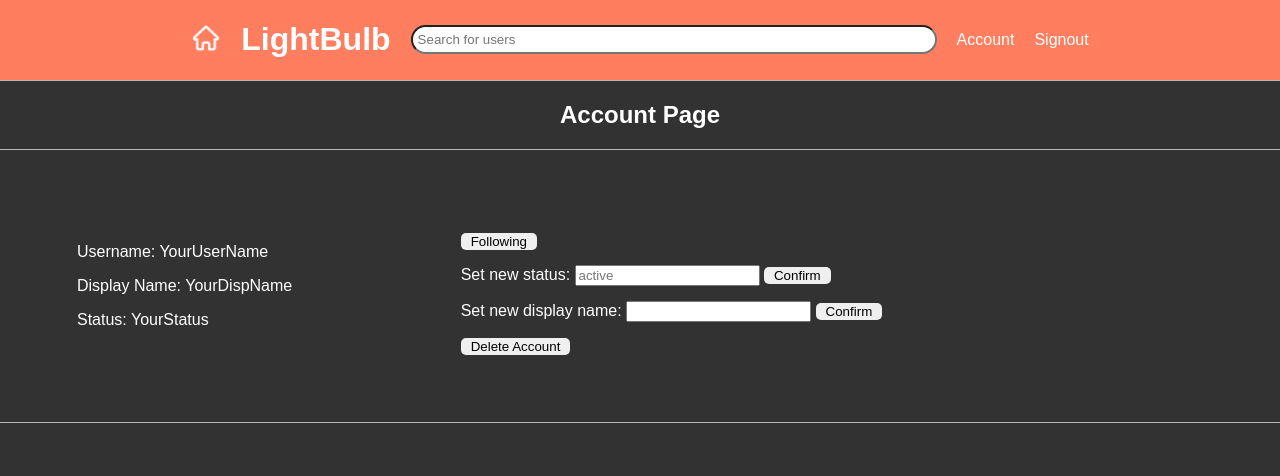
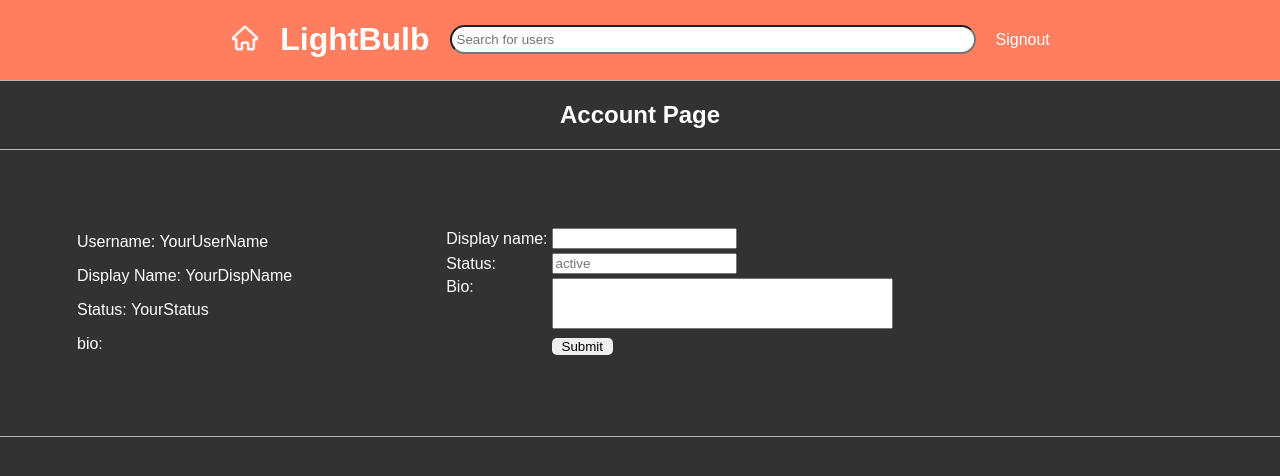
Before and after one commit to HunterRundhaug/Lightbulb_337, a website: page public_html/main/account.html in a window 1280 px wide. Drawn offline with Linux system fonts and the light colour scheme; no server answers.

Commit message:
small changes

```diff
--- a/public_html/main/account.html
+++ b/public_html/main/account.html
@@ -18,8 +18,7 @@
                 <input type="text" name="query" id="userSearchInput" placeholder="Search for users" required>
             </form>
         </div>
-        <p>Account</p>
-        <p>Signout</p>
+        <p><a id="signOutButton" onclick="signOutUser()" >Signout</a></p>
     </div>
 
     <div>
@@ -32,28 +31,42 @@
                         <p>Username: <span id="usernameText">YourUserName</span></p>
                         <p>Display Name: <span id="displayNameText">YourDispName</span></p>
                         <p>Status: <span id="statusText">YourStatus</span></p>
+                        <p>bio: <span id="bioText"></span></p>
                     </td>
                     <td>
-                        <div class="inputGroup">
-                            <button>Following</button>
-                        </div>
-
-                        <div class="inputGroup">
-                            <label for="statusForm">Set new status:</label>
-                            <input type="text" id="statusForm" name="status" placeholder="active">
-                            <button>Confirm</button>
-                        </div>
-
-                        <div class="inputGroup">
-                            <label for="setDisplayNameForm">Set new display name:</label>
-                            <input type="text" id="setDisplayNameForm" name="displayNameForm">
-                            <button>Confirm</button>
-                        </div>
-
-
-                        <div class="inputGroup">
-                            <button>Delete Account</button>
-                        </div>
+                        <form onsubmit="updateUserInfo(event)">
+                            <table>
+                                <tr>
+                                    <td>
+                                        <label for="setDisplayNameForm">Display name:</label>
+                                    </td>
+                                    <td>
+                                        <input type="text" id="setDisplayNameForm" name="displayNameForm">
+                                    </td>
+                                </tr>
+                                <tr>
+                                    <td>
+                                        <label for="statusForm">Status:</label>
+                                    </td>
+                                    <td>
+                                        <input type="text" id="statusForm" name="status" placeholder="active">
+                                    </td>
+                                </tr>
+                                <tr>
+                                    <td id="bioTd">
+                                        <label id="setBioLabel" for="setBioFrom">Bio:</label>
+                                    </td>
+                                    <td>
+                                        <textarea id="setBioFrom" cols="40" rows="3" name="displayNameForm"></textarea>
+                                    </td>
+                                </tr>
+                                <tr>
+                                    <td></td>
+                                    <td> <button>Submit</button></td>
+                                </tr>
+                                <tr> </tr>
+                            </table>
+                        </form>
 
                     </td>
                 </tr>
@@ -63,6 +76,7 @@
     </div>
 
     <script src="./account.js"></script>
+    <script src="./signOut.js"></script>
 
 </body>
 </html>
--- a/public_html/main/account.js
+++ b/public_html/main/account.js
@@ -5,7 +5,11 @@
 const usernameObj = document.getElementById("usernameText");
 const displayNameObj = document.getElementById("displayNameText");
 const statusObj = document.getElementById("statusText");
+const bioObj = document.getElementById("bioText");
 
+const statusForm = document.getElementById("statusForm");
+const displayNameForm = document.getElementById("setDisplayNameForm");
+const bioForm = document.getElementById("setBioFrom");
 
 async function getCurrentlySignedInUser(){
     console.log("function called");
@@ -16,9 +20,16 @@ async function getCurrentlySignedInUser(){
             let userName = user.userName;
             let displayName = user.dispName;
             let status = user.status;
+            let bio = user.bio;
             usernameObj.innerText = userName;
             displayNameObj.innerText = displayName;
             statusObj.innerText = status;
+            bioObj.innerText = bio;
+
+            statusForm.value = status;
+            displayNameForm.value = displayName;
+            bioForm.innerText = bio;
+
         }
         else{
             console.log('It seems the user is not authenticated.');
@@ -29,6 +40,39 @@ async function getCurrentlySignedInUser(){
     }
 }
 
-
 // Call the function when the page loads
 window.onload = getCurrentlySignedInUser;
+
+
+function updateUserInfo(event){
+
+    event.preventDefault(); // Stop the form from refreshing the page.
+
+    dataToSend = { status: statusForm.value, dispname:
+        displayNameForm.value,
+        bio: bioForm.value,
+    };
+    console.log(dataToSend);
+    // Send post request with fetch...
+    fetch('http://localhost:3000/updateUserInfo', {
+        method: 'POST',
+        headers: {
+            'Content-Type': 'application/json',
+        },
+        body: JSON.stringify(dataToSend),
+    })
+    // returns a promise, check for any errors
+    .then(response => {
+        if(response.ok){
+            getCurrentlySignedInUser();
+        }
+         else {
+            alert(response.status);
+        }
+    })
+    .catch(error => {
+        // Handle errors from the fetch call
+        console.error('Error:', error);
+    });
+
+}
--- a/public_html/main/accountStyle.css
+++ b/public_html/main/accountStyle.css
@@ -33,6 +33,11 @@ h2{
     border-radius: 20px;
 }
 
+#signOutButton:hover{
+    color:rgb(62, 62, 62);
+    cursor: pointer;
+}
+
 #infoDiv{
     border-top: 1px solid  #b8b8bc;
     border-bottom: 1px solid  #b8b8bc;
@@ -54,3 +59,20 @@ h2{
 .inputGroup{
     margin-top: 15px;
 }
+
+#setBioLabel{
+    position: absolute;
+    margin-top:0px;
+}
+
+textarea{
+    resize:none;
+}
+
+tr{
+    border:0px;
+}
+
+#bioTd{
+    vertical-align: top;
+}
--- /dev/null
+++ b/public_html/main/signOut.js
@@ -0,0 +1,30 @@
+
+
+// Sign out script
+
+
+function signOutUser(){
+
+    fetch('http://localhost:3000/logout', {
+        method: 'POST',
+        headers: {
+            'Content-Type': 'application/json',
+        }
+    })
+    // returns a promise, check for any errors
+    .then(response => {
+        if(response.ok){
+            if(response.redirected){
+                window.location.href = response.url;
+            }
+        }
+         else {
+            alert(response.status);
+        }
+    })
+    .catch(error => {
+        // Handle errors from the fetch call
+        console.error('Error:', error);
+    });
+
+}
```
Also changed, not shown: lightbulbServer.js (+58 -2 lines), public_html/main/index.html (+2 -2 lines), public_html/signIn/loginScript.js (+4 -6 lines), public_html/signIn/signUp.html (+1 -1 lines).
